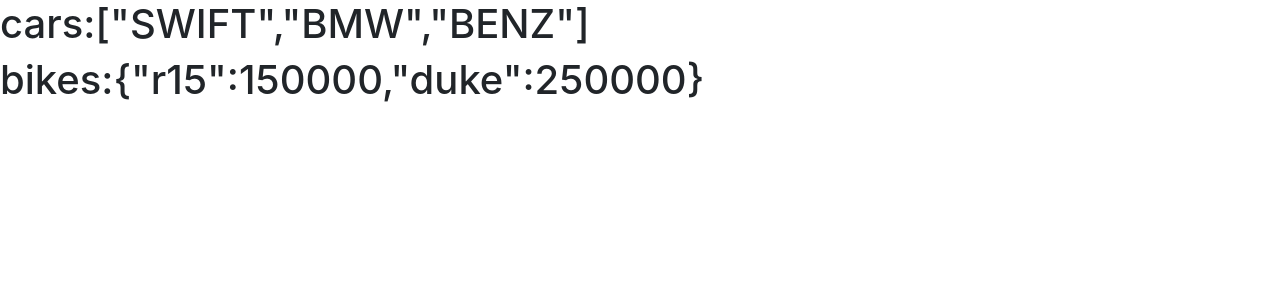
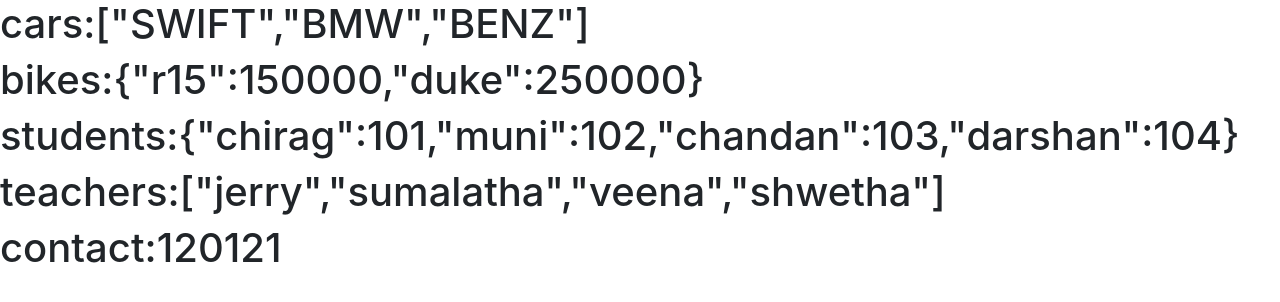
Before and after one commit to chiragrajbr/react, a React (Create React App) app in the folder chirag/: page / in a window 1280 px wide. Shown: the top 302 px of the page. Built offline with nearby package versions, Linux system fonts and the light colour scheme.

Commit message:
class to function

```diff
--- a/chirag/src/App.js
+++ b/chirag/src/App.js
@@ -1,10 +1,12 @@
 //import ComponentA from "./ComponentA"
 //import ClsA from "./ClsA"
 import FunclsA from "./FunclsA"
+import ClsfunA from "./ClsfunA"
 
 function App(){
     return <div>
         <FunclsA />
+        <ClsfunA />
 
         </div>
 }
--- /dev/null
+++ b/chirag/src/ClsfunA.js
@@ -0,0 +1,19 @@
+//class to function
+import React from "react"
+import ClsfunB from "./ClsfunB"
+class ClsfunA extends React.Component{
+    students={chirag:101,
+              muni:102,
+            chandan:103,
+        darshan:104}
+
+        teachers=["jerry","sumalatha","veena","shwetha"]
+        call=120121
+
+    render(){
+        return <div>
+      <ClsfunB student={this.students} teacher={this.teachers} call={this.call}/>
+        </div>
+    }
+}
+export default ClsfunA
--- /dev/null
+++ b/chirag/src/ClsfunB.js
@@ -0,0 +1,9 @@
+function ClsfunB(props){
+    return <div>
+        <h1>students:{JSON.stringify(props.student)}</h1>
+        <h1>teachers:{JSON.stringify( props.teacher)}</h1>
+        <h1>contact:{JSON.stringify( props.call)}</h1>
+
+    </div>
+}
+export default ClsfunB
```
